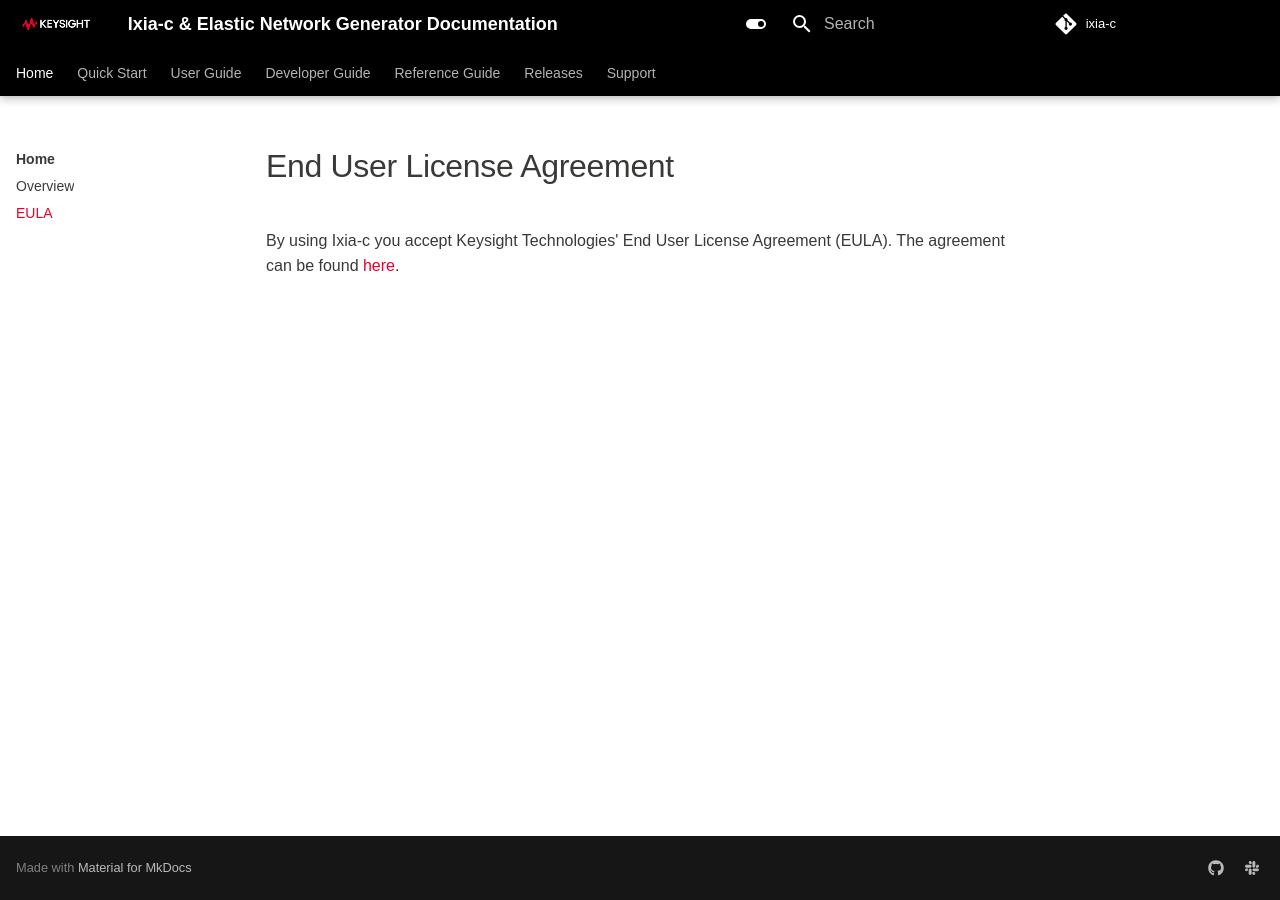
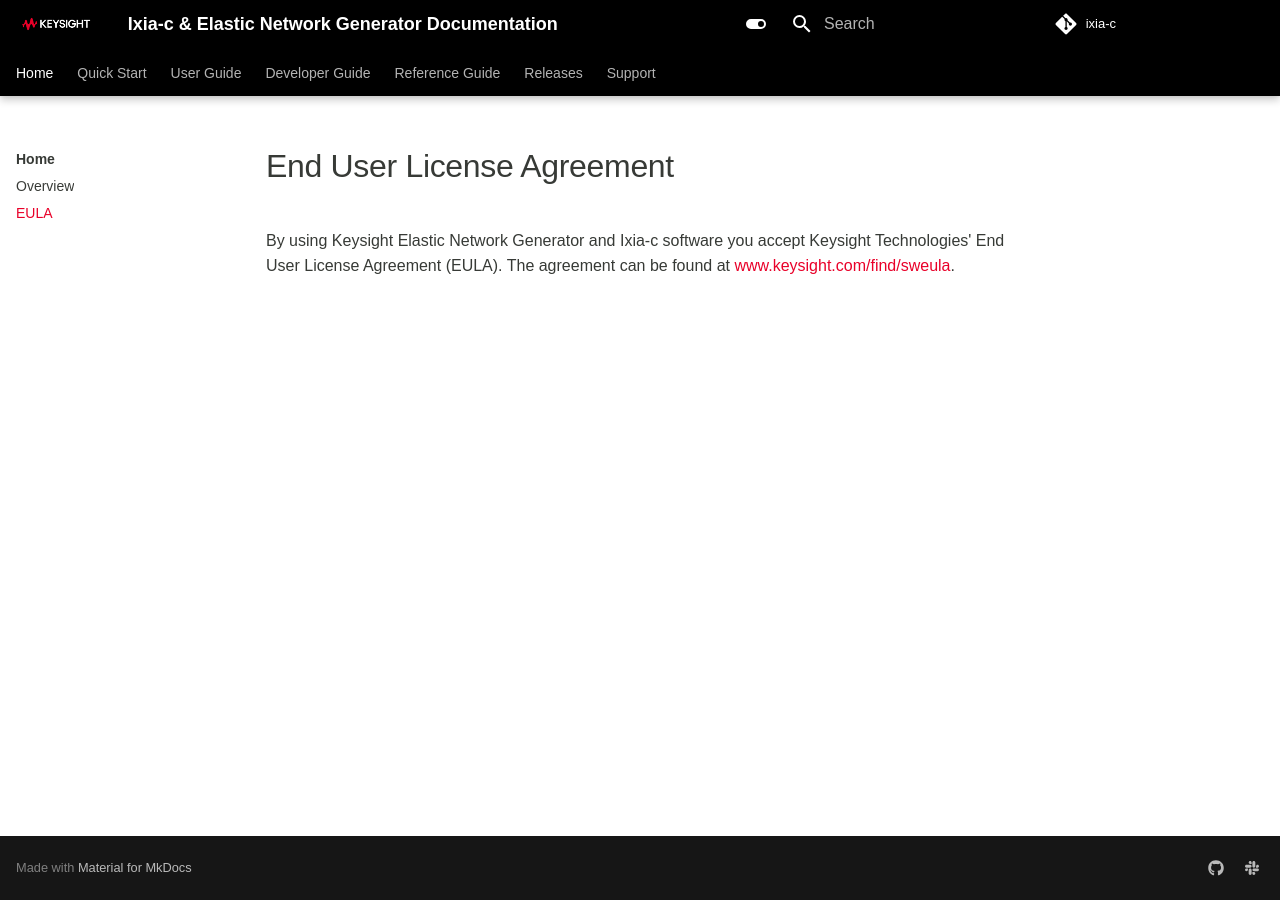
Before and after one commit to open-traffic-generator/ixia-c, an MkDocs documentation site: the page built from docs/eula.md, in a window 1280 px wide. Built offline with MkDocs 1.6.1 and Material for MkDocs 9.7.7, drawn with Linux system fonts in a browser that asks for light colours; some web fonts are replaced; comment, search, counter and statistics services are not loaded.

Commit message:
updated EULA URL

```diff
--- a/docs/eula.md
+++ b/docs/eula.md
@@ -1,3 +1,3 @@
 # End User License Agreement
 
-By using Ixia-c you accept Keysight Technologies' End User License Agreement (EULA).  The agreement can be found [here](https://www.keysight.com/us/en/assets/ndx/9921-02222/exhibits/EULA-Jul-1-21.pdf).
+By using Keysight Elastic Network Generator and Ixia-c software you accept Keysight Technologies' End User License Agreement (EULA).  The agreement can be found at [www.keysight.com/find/sweula](www.keysight.com/find/sweula).
--- a/mkdocs.yml
+++ b/mkdocs.yml
@@ -54,7 +54,7 @@
   - Home:
     - Overview: index.md # Needs re-writing as a landing page
 #    - FAQ: faq.md # Review if there are any valuable items left
-    - EULA: eula.md # Check / update
+    - EULA: eula.md # Updated to use www.keysight.com/find/sweula
   - Quick Start:
     - Introduction: quick-start/introduction.md # Now goes as Ixia-c Quick Start. Add a paragraph why
 #    - Deployment: quick-start/deployment.md # Link to deployment dir is broken. Need a compose file in text. Need to move to docker compose later
```
